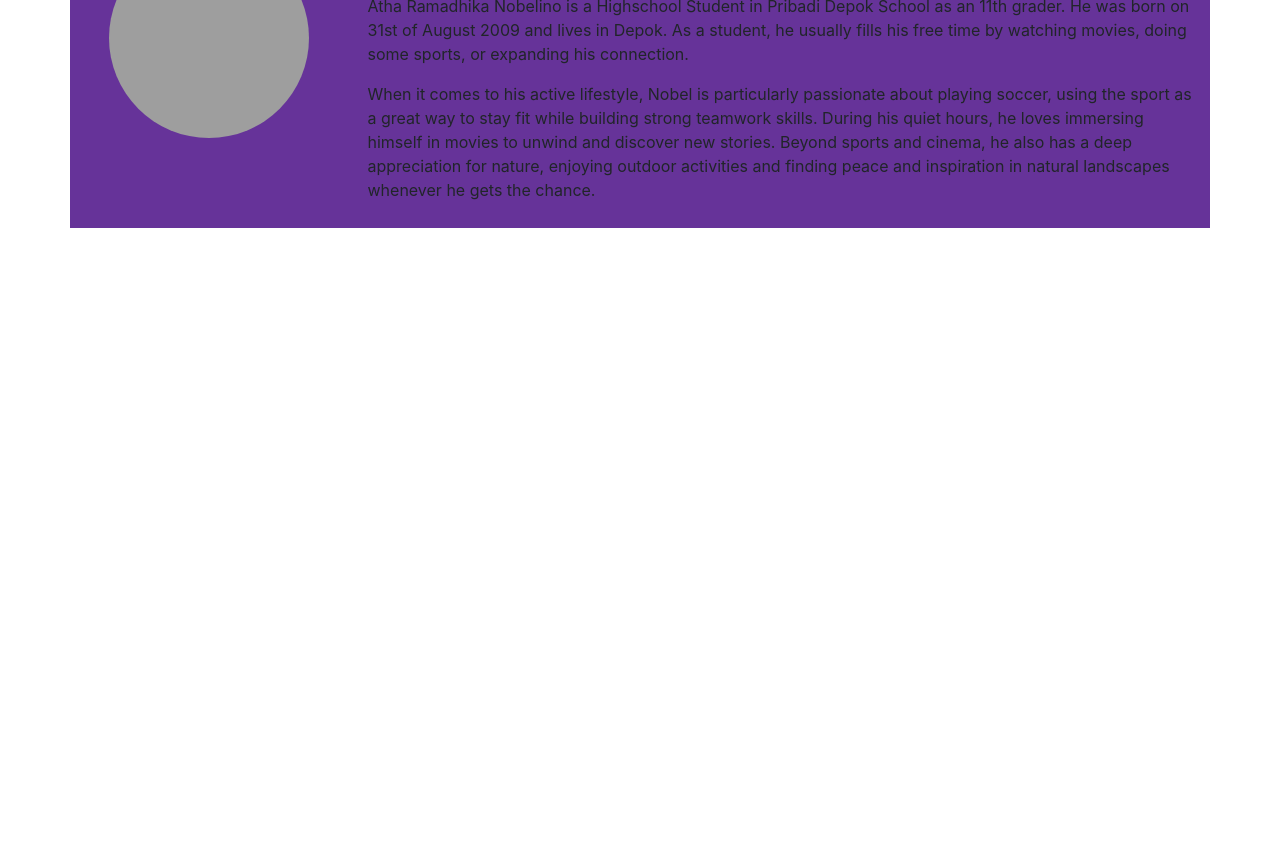
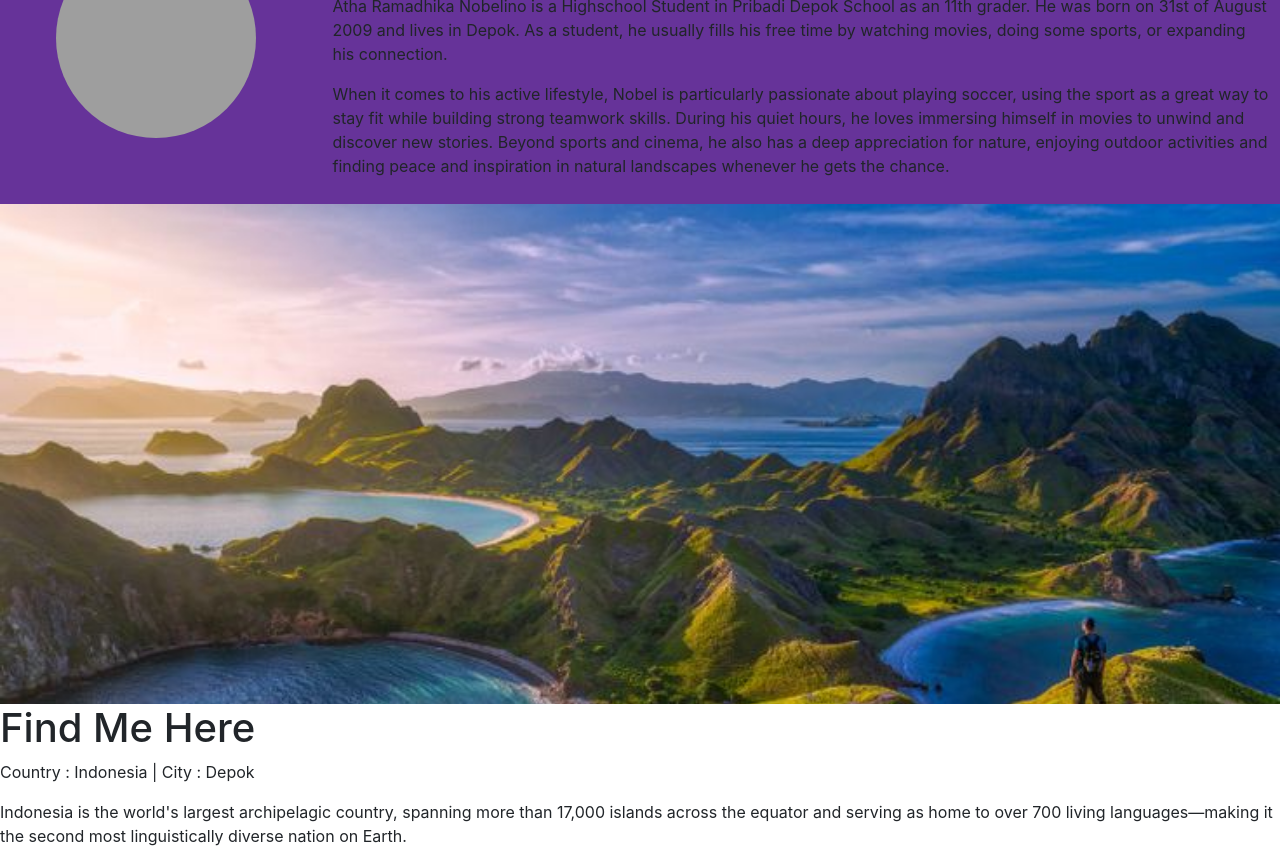
Before and after one commit to nobelsma25-maker/obbs, a plain HTML site: page Personal - Nobel/index.html in a window 1280 px wide. Shown: the part 72-936 px from the top of the page. Before the commit the page ends 800 px from the top, so only its background shows below. Drawn offline with nearby package versions, Linux system fonts and the light colour scheme; grey boxes are pictures that could not be loaded.

Commit message:
Personal

```diff
--- a/Personal - Nobel/index.html
+++ b/Personal - Nobel/index.html
@@ -11,7 +11,7 @@
 <body>
 
     <section class="section1">
-        <div class="container" style="background-color: rebeccapurple; padding: 10px;">
+        <div class="container-fluid" style="background-color: rebeccapurple; padding: 10px;">
             <div class="row">
                 <div class="col-3 d-flex justify-content-center">
                     <img src="/Personal - Nobel/DNA-139.jpeg" alt="" class="img-fluid rounded-circle object-fit-cover" style="height: 200px; width: 200px;">
@@ -28,5 +28,11 @@
             </div>
         </div>
     </section>
+    <div class="section2">
+        <div class="container-fluid text-center" style="background-image: url('/Personal - Nobel/indonesia2.jpg'); background-size: cover; background-repeat: no repeat; background-position: top center; min-height: 500px;"> </div>
+        <h1>Find Me Here</h1>
+        <p>Country : Indonesia | City : Depok</p>
+        <p>Indonesia is the world's largest archipelagic country, spanning more than 17,000 islands across the equator and serving as home to over 700 living languages—making it the second most linguistically diverse nation on Earth.</p>
+    </div>
 </body>
 </html>
```
Also changed, not shown: Personal - Nobel/indonesia2.jpg (added).
